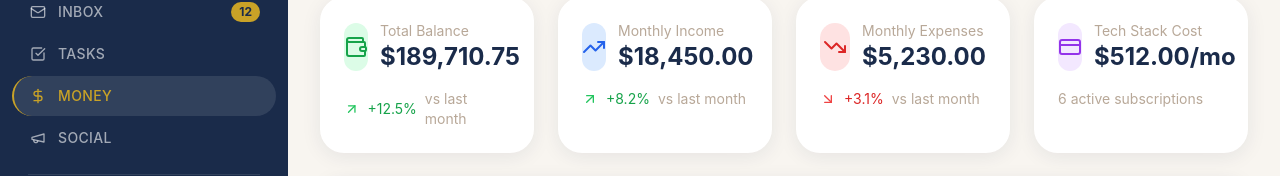
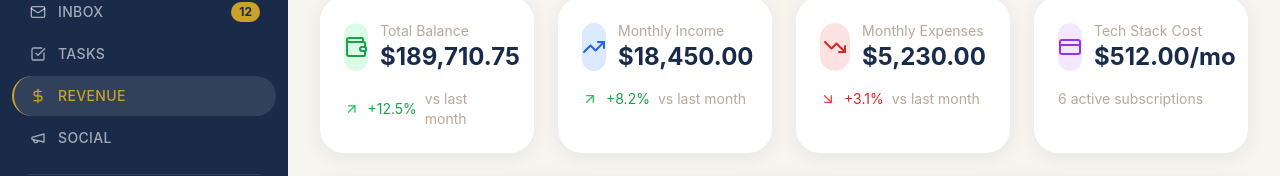
Before and after one commit to ButterflyBabs/LC-Executive-Dashboard, a Next.js app: page /dashboard/money in a window 1280 px wide. Shown: the part 223-399 px from the top of the page. Built offline with nearby package versions, Linux system fonts and the light colour scheme.

Commit message:
Rename MONEY tab to REVENUE in navigation

```diff
--- a/app/dashboard/layout.tsx
+++ b/app/dashboard/layout.tsx
@@ -34,7 +34,7 @@ const navigationSections = [
       { name: "TIME", icon: Calendar, href: "/dashboard/time" },
       { name: "INBOX", icon: Mail, href: "/dashboard/inbox" },
       { name: "TASKS", icon: CheckSquare, href: "/dashboard/tasks" },
-      { name: "MONEY", icon: DollarSign, href: "/dashboard/money" },
+      { name: "REVENUE", icon: DollarSign, href: "/dashboard/money" },
       { name: "SOCIAL", icon: Megaphone, href: "/dashboard/social" },
     ],
   },
```
